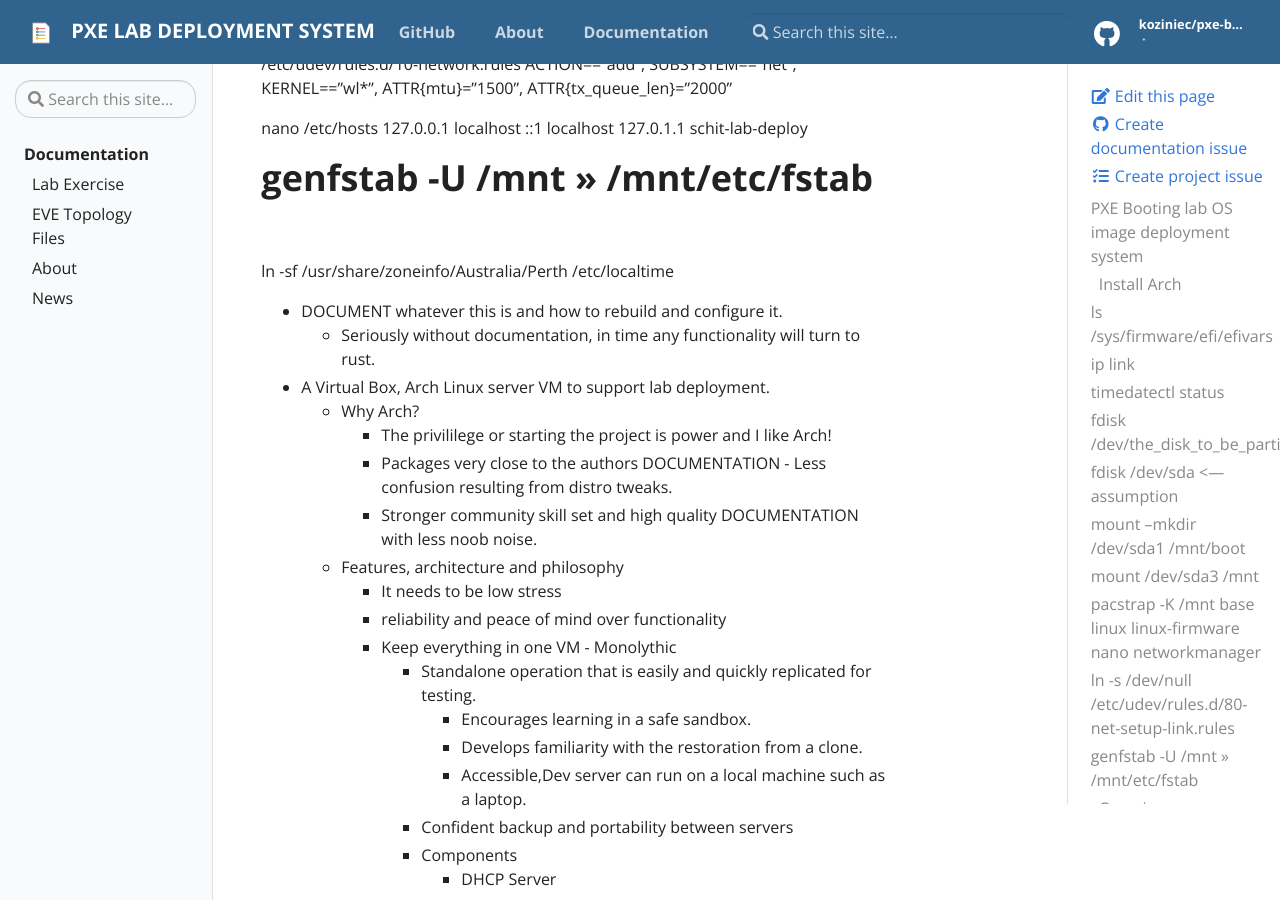
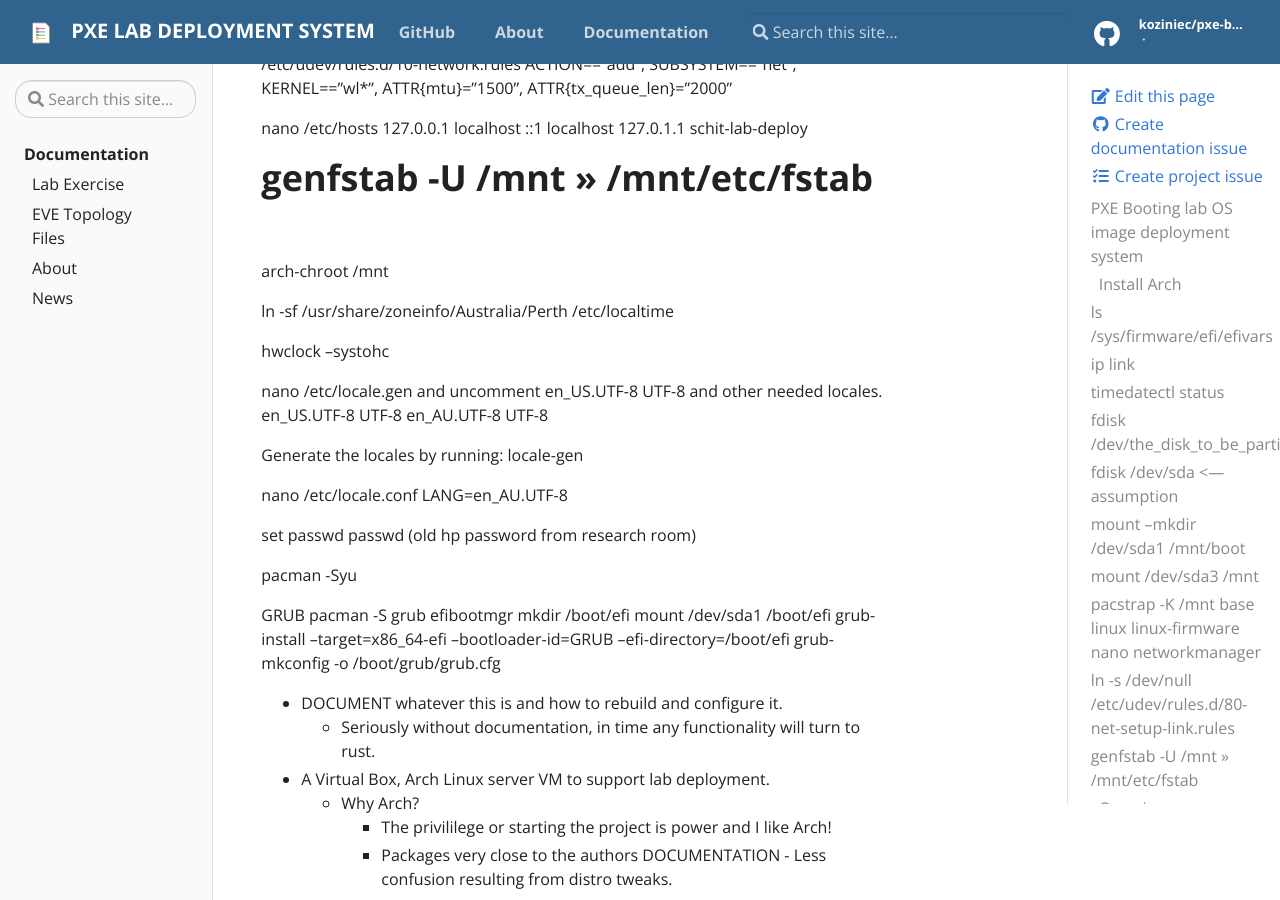
Before and after one commit to koziniec/pxe-boot, a Jekyll site: the page built from _docs/Arch Installation.md, in a window 1280 px wide and 900 px high, scrolled down 2035 px. Built offline with Jekyll 4.4.1, drawn with Linux system fonts in a browser that asks for light colours.

Commit message:
Update Arch Installation.md

```diff
--- a/_docs/Arch Installation.md
+++ b/_docs/Arch Installation.md
@@ -95,7 +95,47 @@ nano /etc/hosts
 
 # genfstab -U /mnt >> /mnt/etc/fstab
 
+arch-chroot /mnt
+
+
+
 ln -sf /usr/share/zoneinfo/Australia/Perth /etc/localtime
+
+
+hwclock --systohc
+
+
+nano /etc/locale.gen and uncomment en_US.UTF-8 UTF-8 and other needed locales.
+en_US.UTF-8 UTF-8
+en_AU.UTF-8 UTF-8
+
+Generate the locales by running:
+locale-gen
+
+
+nano /etc/locale.conf
+LANG=en_AU.UTF-8
+
+
+set passwd
+passwd  (old hp password from research room)
+
+pacman -Syu
+
+GRUB
+pacman -S grub efibootmgr
+mkdir /boot/efi
+mount /dev/sda1 /boot/efi
+grub-install --target=x86_64-efi --bootloader-id=GRUB --efi-directory=/boot/efi
+grub-mkconfig -o /boot/grub/grub.cfg
+
+
+
+
+
+
+
+
 
 - DOCUMENT whatever this is and how to rebuild and configure it.
     - Seriously without documentation, in time any functionality will turn to rust.
```
